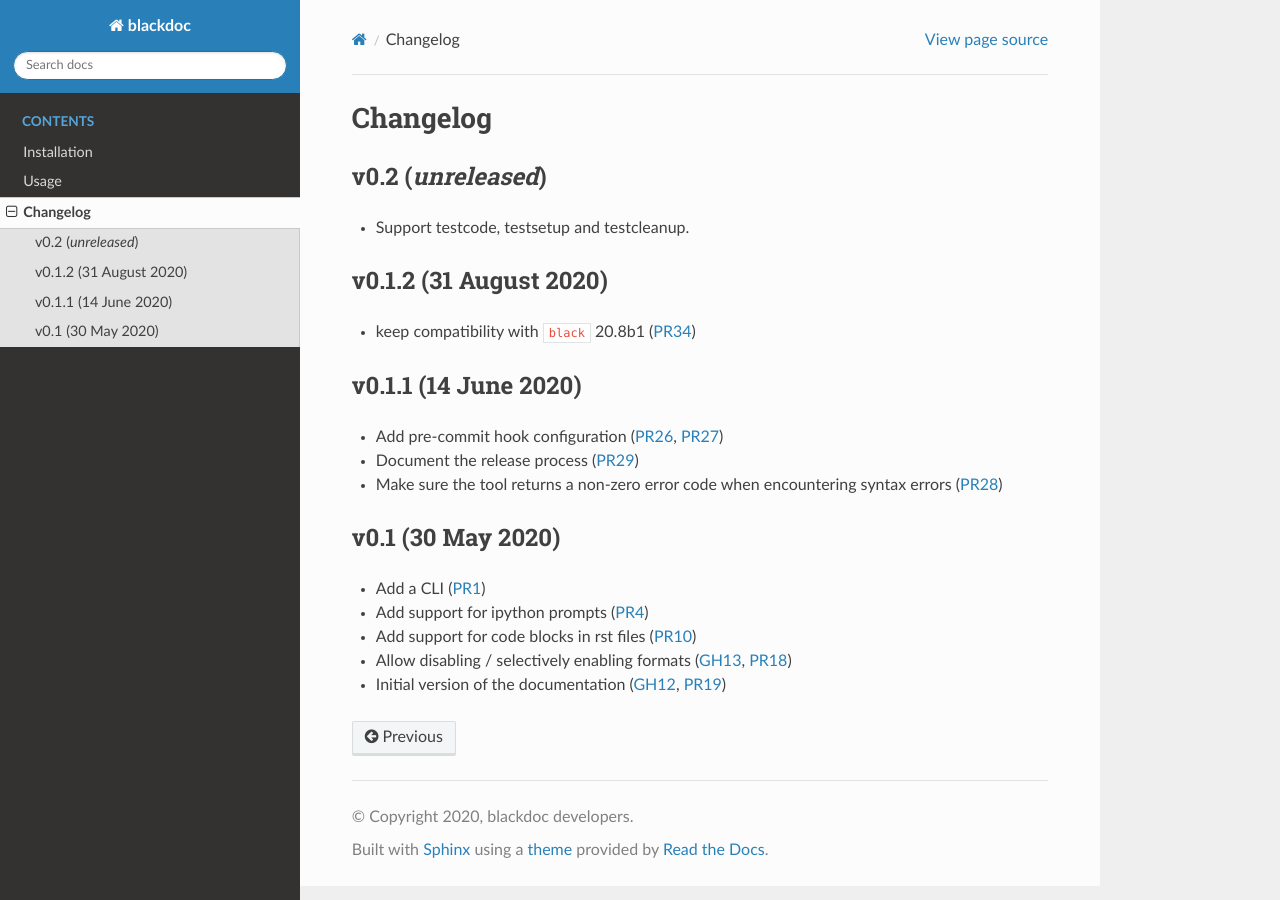
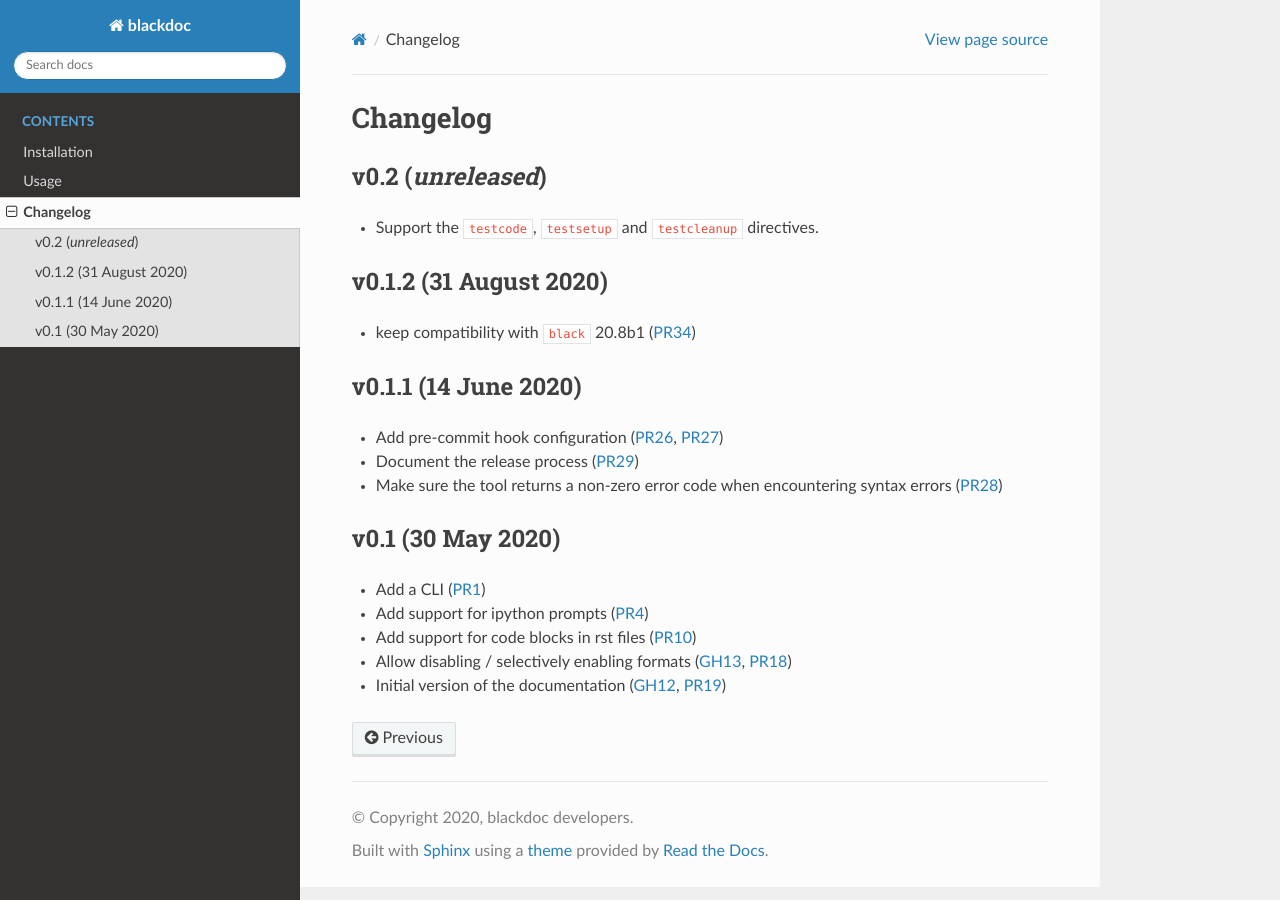
Before and after one commit to keewis/blackdoc, a Sphinx documentation site: the page built from doc/changelog.rst, in a window 1280 px wide. Built offline with Sphinx 7.4.7 and the Read the Docs theme 2.0.0, drawn with Linux system fonts in a browser that asks for light colours; cross-references to code outside the pages are shown as plain code.

Commit message:
Apply suggestions from code review
Co-authored-by: keewis <keewis@users.noreply.github.com>

```diff
--- a/doc/changelog.rst
+++ b/doc/changelog.rst
@@ -3,7 +3,7 @@ Changelog
 
 v0.2 (*unreleased*)
 -------------------
-- Support testcode, testsetup and testcleanup.
+- Support the :rst:directive:`testcode`, :rst:directive:`testsetup` and :rst:directive:`testcleanup` directives.
 
 
 v0.1.2 (31 August 2020)
--- a/doc/directory/file.rst
+++ b/doc/directory/file.rst
@@ -45,7 +45,7 @@ with testcode:
 
 .. testcode::
 
-   assert x ==  x
+   assert x==x
    assert x !=  y
 
 .. testcleanup::
```
